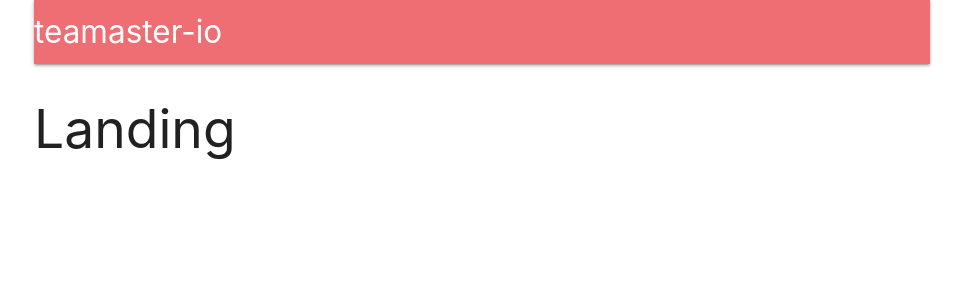
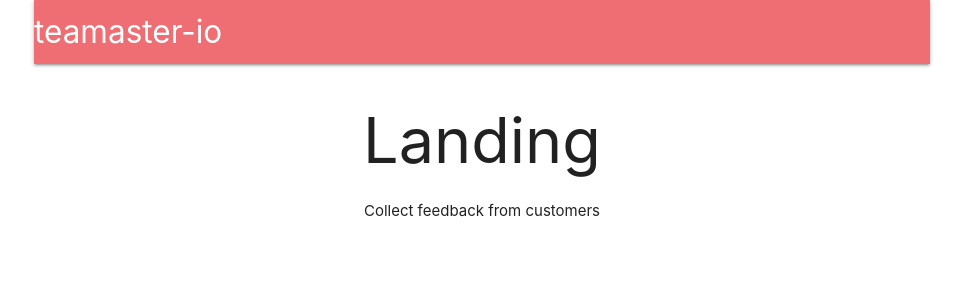
Before and after one commit to underthecode/teamaster-io, a React app: page / in a window 1280 px wide. Shown: the top 300 px of the page, without its empty margins (158-1121 px from the left). Built offline with nearby package versions, Linux system fonts and the light colour scheme; no server answers; the HTML template or start-up script is replaced by a standard one.

Commit message:
init Landing component

```diff
--- a/client/src/components/App.jsx
+++ b/client/src/components/App.jsx
@@ -4,9 +4,9 @@
 import * as actions from '../actions';
 
 import Header from './Header';
+import Landing from './Landing.jsx';
 const Dashboard = () => <h2>Dashboard</h2>;
 const SurveyNew = () => <h2>SurveyNew</h2>;
-const Landing = () => <h2>Landing</h2>;
 
 class App extends React.Component {
   // lifecycle to check if current user is signed in or not
--- /dev/null
+++ b/client/src/components/Landing.jsx
@@ -0,0 +1,12 @@
+import React from 'react';
+
+const Landing = () => {
+  return (
+    <div style={{ textAlign: 'center' }}>
+      <h1>Landing</h1>
+      Collect feedback from customers
+    </div>
+  );
+};
+
+export default Landing;
```
